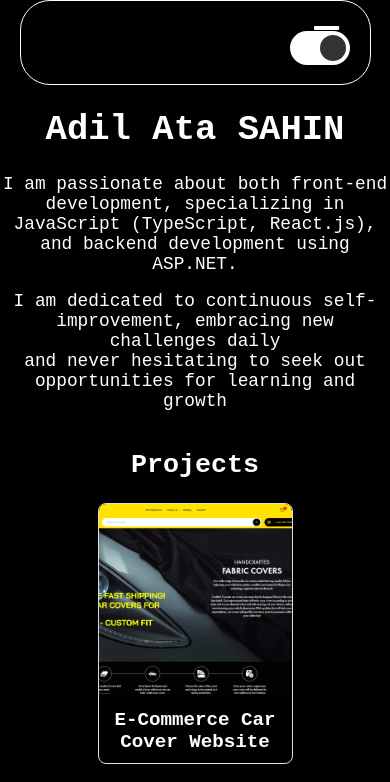
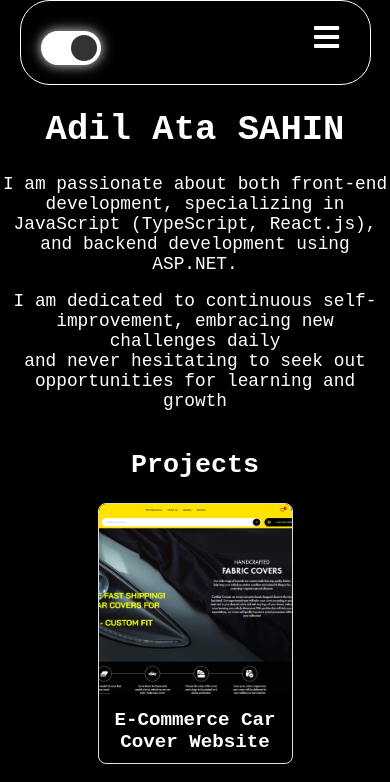
Before and after one commit to AtaSahin/personal-website, a React (Create React App) app: page / in a window 390 px wide. Shown: the top 782 px of the page. Built offline with nearby package versions, Linux system fonts and the light colour scheme.

Commit message:
UI improvement for toggle button

```diff
--- a/src/components/Navbar/Navbar.css
+++ b/src/components/Navbar/Navbar.css
@@ -2,6 +2,7 @@
   display: flex;
   align-items: center;
   margin-left: auto;
+  position: relative;
 }
 
 .switch {
@@ -41,8 +42,22 @@
   border-radius: 50%;
 }
 
+/* New Animation Styles */
+@keyframes glow {
+  0%,
+  100% {
+    box-shadow: 0 0 10px rgba(255, 255, 255, 0.8);
+  }
+  50% {
+    box-shadow:
+      0 0 20px rgba(255, 255, 255, 0.8),
+      0 0 30px rgba(255, 255, 255, 0.6);
+  }
+}
+
 input:checked + .slider {
   background-color: #2196f3;
+  animation: glow 2s infinite;
 }
 
 input:checked + .slider:before {
@@ -72,3 +87,95 @@ input:checked + .slider:before {
 .light input:checked + .slider:before {
   background-color: #f0f0f0;
 }
+
+/* Toggle button adjusted for mobile browsers */
+@media (max-width: 768px) {
+  .theme-switcher {
+    position: static;
+    margin-left: 0;
+    width: 100%;
+    justify-content: flex-start;
+  }
+
+  .switch {
+    position: relative;
+    display: inline-block;
+    width: 60px;
+    height: 34px;
+  }
+
+  .switch input {
+    opacity: 0;
+    width: 0;
+    height: 0;
+  }
+
+  .slider {
+    position: absolute;
+    cursor: pointer;
+    top: 0;
+    left: 0;
+    right: 0;
+    bottom: 0;
+    background-color: #ccc;
+    transition: 0.4s;
+    border-radius: 34px;
+  }
+
+  .slider:before {
+    position: absolute;
+    content: "";
+    height: 26px;
+    width: 26px;
+    left: 4px;
+    bottom: 4px;
+    background-color: white;
+    transition: 0.4s;
+    border-radius: 50%;
+  }
+
+  @keyframes glow {
+    0%,
+    100% {
+      box-shadow: 0 0 10px rgba(255, 255, 255, 0.8);
+    }
+    50% {
+      box-shadow:
+        0 0 20px rgba(255, 255, 255, 0.8),
+        0 0 30px rgba(255, 255, 255, 0.6);
+    }
+  }
+
+  input:checked + .slider {
+    background-color: #2196f3;
+    animation: glow 2s infinite;
+  }
+
+  input:checked + .slider:before {
+    transform: translateX(26px);
+  }
+
+  .dark .slider {
+    background-color: #333;
+  }
+
+  .dark input:checked + .slider {
+    background-color: #ffffff;
+  }
+
+  .dark input:checked + .slider:before {
+    background-color: #333;
+  }
+
+  .light .slider {
+    background-color: #000000;
+  }
+
+  .light input:checked + .slider {
+    background-color: #007bff;
+  }
+
+  .light input:checked + .slider:before {
+    background-color: #f0f0f0;
+  }
+}
--- a/src/components/Navbar/index.js
+++ b/src/components/Navbar/index.js
@@ -49,7 +49,7 @@ const Navbar = ({ darkMode, toggleTheme }) => {
         </NavMenu>
 
         {/* Toggle Theme Switcher */}
-        <div className="theme-switcher">
+        <div className={`theme-switcher ${darkMode ? "" : "light-animation"}`}>
           <label className="switch">
             <input
               type="checkbox"
--- a/src/pages/ContactMe.js
+++ b/src/pages/ContactMe.js
@@ -1,4 +1,3 @@
-// ContactMe.js
 import React, { useRef, useState } from "react";
 import { connect } from "react-redux";
 import emailjs from "@emailjs/browser";
@@ -29,7 +28,7 @@ export const ContactMe = ({ darkMode }) => {
 
   if (successMessage) {
     return (
-      <p style={{ color: darkMode ? "black" : "white" }}>
+      <p style={{ color: darkMode ? "white" : "black" }}>
         Thank you for your message. I will get back to you as soon as
         possible...
       </p>
```
